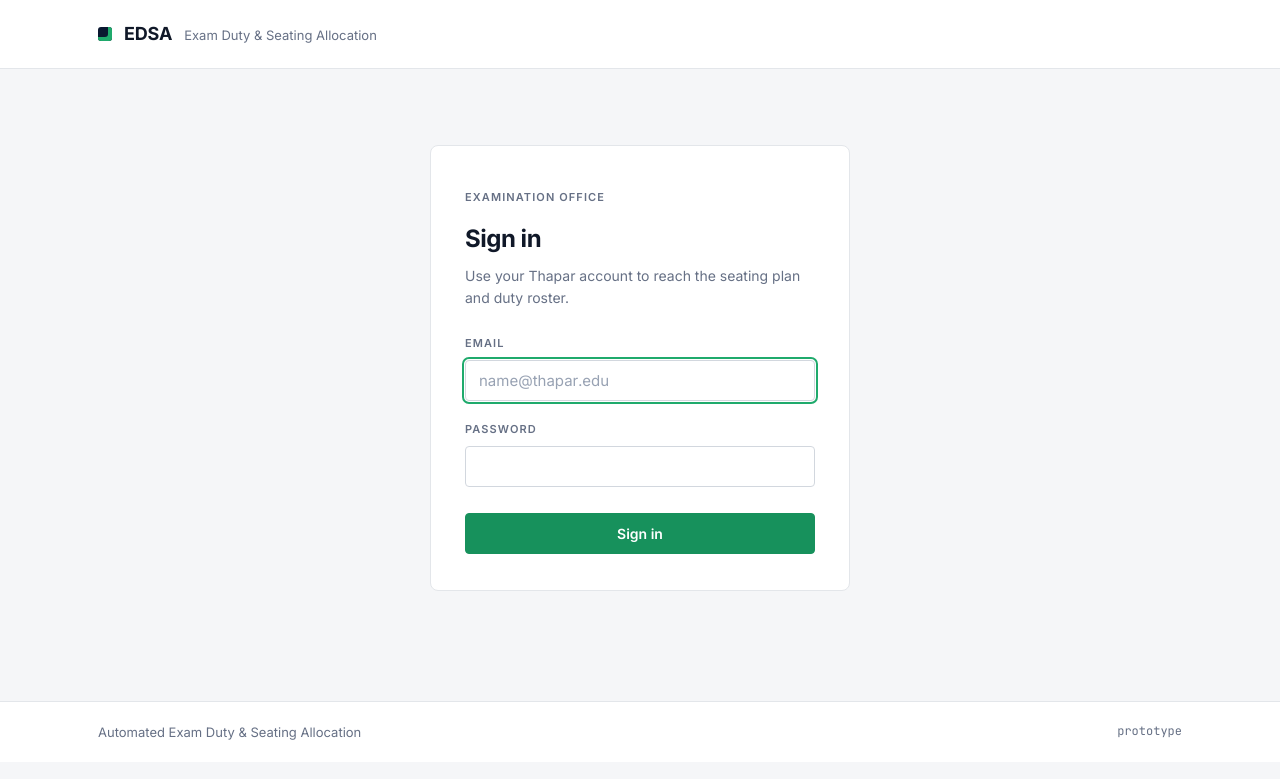
After one commit to rahilkapoor25-web/edsa, a Spring Boot app: page /login in a window 1280 px wide. The commit adds this page. Shown: the top 779 px of the page. Run offline with Spring Boot 4, Linux system fonts and the light colour scheme.

Commit message:
Add a placeholder sign-in gate
The pages needed someone to name and a way out, so this adds a login page, a
session, and a filter that sends everyone else to it. None of it authenticates
anyone: any address at the institute domain is accepted with any non-empty
password, nothing is verified and no account exists. That is called out in
CLAUDE.md and on LoginController itself, because a login form that checks nothing
invites the assumption that it checks something. The missing security layer stays
recorded as a scope limitation in the SRS.

The landing page is renamed Data and Run, which is where the sign-in lands and
where running the solver will go.

Session ids are pinned to cookies so they stay out of URLs.

Co-Authored-By: Claude Opus 5 <noreply@anthropic.com>
Claude-Session: https://claude.ai/code/session_01FJ7ehyVgKB69LUXeMUUw4b

```diff
--- /dev/null
+++ b/src/main/java/edsa/web/LoginController.java
@@ -0,0 +1,59 @@
+package edsa.web;
+
+import jakarta.servlet.http.HttpSession;
+
+import org.springframework.stereotype.Controller;
+import org.springframework.ui.Model;
+import org.springframework.web.bind.annotation.GetMapping;
+import org.springframework.web.bind.annotation.PostMapping;
+import org.springframework.web.bind.annotation.RequestParam;
+
+/**
+ * A placeholder gate, not authentication. Any address at the institute's domain is let in
+ * with any password: nothing is verified, no account exists, and no password is ever checked.
+ * It exists so the pages have someone to name and something to clear on the way out. The
+ * missing security layer is recorded as a scope limitation in the SRS; replacing this with
+ * a real login means replacing this class, not extending it.
+ */
+@Controller
+public class LoginController {
+
+    static final String USER_EMAIL = "userEmail";
+
+    private static final String INSTITUTE_DOMAIN = "@thapar.edu";
+    private static final String WRONG_DOMAIN = "Use your @thapar.edu account";
+    private static final String NO_PASSWORD = "Enter your password";
+
+    @GetMapping("/login")
+    public String signInPage() {
+        return "login";
+    }
+
+    @PostMapping("/login")
+    public String signIn(@RequestParam String email, @RequestParam String password,
+                         HttpSession session, Model model) {
+        String address = email.trim().toLowerCase();
+
+        if (!address.endsWith(INSTITUTE_DOMAIN) || address.length() == INSTITUTE_DOMAIN.length()) {
+            return refused(model, email, WRONG_DOMAIN);
+        }
+        if (password.isBlank()) {
+            return refused(model, email, NO_PASSWORD);
+        }
+
+        session.setAttribute(USER_EMAIL, address);
+        return "redirect:/";
+    }
+
+    @GetMapping("/logout")
+    public String signOut(HttpSession session) {
+        session.invalidate();
+        return "redirect:/login";
+    }
+
+    private String refused(Model model, String typedEmail, String problem) {
+        model.addAttribute("email", typedEmail);
+        model.addAttribute("error", problem);
+        return "login";
+    }
+}
--- a/src/main/resources/application.properties
+++ b/src/main/resources/application.properties
@@ -8,3 +8,6 @@ spring.datasource.password=
 
 spring.h2.console.enabled=true
 spring.h2.console.path=/h2-console
+
+# Keep the session id out of URLs.
+server.servlet.session.tracking-modes=cookie
--- a/src/main/resources/static/css/edsa.css
+++ b/src/main/resources/static/css/edsa.css
@@ -14,6 +14,10 @@
     --green-600: #17915c;
     --green-500: #1faa6c;
     --green-300: #5fd39b;
+
+    /* Only for things that went wrong */
+    --red-600: #b42318;
+    --red-400: #f0a9a2;
 
     --surface: #ffffff;
     --canvas: #f5f6f8;
@@ -234,9 +238,18 @@ a.tab:hover {
     border-radius: var(--radius-sm);
     background: var(--green-600);
     color: #fff;
+    font-family: inherit;
     font-size: 14px;
     font-weight: 600;
     text-decoration: none;
+    cursor: pointer;
+}
+
+.button--full {
+    display: block;
+    width: 100%;
+    margin-top: 26px;
+    text-align: center;
 }
 
 .button:hover {
@@ -432,6 +445,75 @@ a.tab:hover {
     white-space: nowrap;
 }
 
+/* ---------- Sign in ---------- */
+
+.signin {
+    display: flex;
+    justify-content: center;
+    padding: 76px var(--gutter) 110px;
+}
+
+.signin__card {
+    width: 100%;
+    max-width: 420px;
+    padding: 32px 34px 36px;
+}
+
+.signin__title {
+    margin: 14px 0 0;
+    font-size: 24px;
+    font-weight: 700;
+    letter-spacing: -0.02em;
+}
+
+.signin__lead {
+    margin: 8px 0 26px;
+    color: var(--ink-500);
+    font-size: 14px;
+}
+
+.field + .field {
+    margin-top: 20px;
+}
+
+.field .label {
+    margin-bottom: 8px;
+}
+
+.input {
+    width: 100%;
+    padding: 10px 13px;
+    border: 1px solid var(--line-strong);
+    border-radius: var(--radius-sm);
+    background: var(--surface);
+    color: var(--ink-900);
+    font-family: inherit;
+    font-size: 15px;
+}
+
+.input::placeholder {
+    color: var(--ink-400);
+}
+
+.input:focus-visible {
+    outline: 2px solid var(--green-500);
+    outline-offset: 1px;
+}
+
+.input--error {
+    border-color: var(--red-400);
+}
+
+.input--error:focus-visible {
+    outline-color: var(--red-600);
+}
+
+.field__error {
+    margin: 9px 0 0;
+    color: var(--red-600);
+    font-size: 13px;
+}
+
 /* ---------- Footer ---------- */
 
 .footer {
--- a/src/main/resources/templates/home.html
+++ b/src/main/resources/templates/data-and-run.html
@@ -1,6 +1,6 @@
 <!DOCTYPE html>
 <html lang="en" xmlns:th="http://www.thymeleaf.org"
-      th:replace="~{layout :: page('Overview', 'overview', ~{:: main})}">
+      th:replace="~{layout :: page('Data and Run', 'data-and-run', ~{:: main})}">
 <body>
 
 <main th:fragment="main">
--- a/src/main/resources/templates/layout.html
+++ b/src/main/resources/templates/layout.html
@@ -12,6 +12,8 @@
 </head>
 <body>
 
+<!-- Signed out, there is nobody to name and nowhere to navigate, so the header carries the
+     brand alone. -->
 <header class="masthead">
     <div class="masthead__bar shell">
         <a class="brand" th:href="@{/}">
@@ -19,16 +21,16 @@
             <span class="brand__name">EDSA</span>
             <span class="brand__expansion">Exam Duty &amp; Seating Allocation</span>
         </a>
-        <div class="session">
-            <span class="session__user" th:text="${userName} ?: 'Coordinator'">Coordinator</span>
+        <div class="session" th:if="${session.userEmail}">
+            <span class="session__user mono" th:text="${session.userEmail}">coordinator@thapar.edu</span>
             <a class="session__logout" th:href="@{/logout}">Log out</a>
         </div>
     </div>
 
-    <nav class="tabs" aria-label="Sections">
+    <nav class="tabs" aria-label="Sections" th:if="${session.userEmail}">
         <div class="tabs__inner shell">
-            <a class="tab" th:classappend="${activeTab == 'overview'} ? 'tab--active'"
-               th:href="@{/}">Overview</a>
+            <a class="tab" th:classappend="${activeTab == 'data-and-run'} ? 'tab--active'"
+               th:href="@{/}">Data and Run</a>
             <span class="tab tab--soon" title="Not built yet">Import</span>
             <span class="tab tab--soon" title="Not built yet">Solve</span>
             <span class="tab tab--soon" title="Not built yet">Plan viewer</span>
--- /dev/null
+++ b/src/main/resources/templates/login.html
@@ -0,0 +1,33 @@
+<!DOCTYPE html>
+<html lang="en" xmlns:th="http://www.thymeleaf.org"
+      th:replace="~{layout :: page('Sign in', 'none', ~{:: main})}">
+<body>
+
+<main th:fragment="main" class="signin">
+    <div class="signin__card card">
+        <p class="label">Examination office</p>
+        <h1 class="signin__title">Sign in</h1>
+        <p class="signin__lead">Use your Thapar account to reach the seating plan and duty roster.</p>
+
+        <form method="post" th:action="@{/login}" novalidate>
+            <div class="field">
+                <label class="label" for="email">Email</label>
+                <input class="input mono" th:classappend="${error} ? 'input--error'"
+                       type="email" id="email" name="email" autocomplete="username"
+                       placeholder="name@thapar.edu" th:value="${email}" autofocus>
+                <p class="field__error" th:if="${error}" th:text="${error}">Use your @thapar.edu account</p>
+            </div>
+
+            <div class="field">
+                <label class="label" for="password">Password</label>
+                <input class="input" type="password" id="password" name="password"
+                       autocomplete="current-password">
+            </div>
+
+            <button class="button button--full" type="submit">Sign in</button>
+        </form>
+    </div>
+</main>
+
+</body>
+</html>
```
Also changed, not shown: CLAUDE.md (+15 -1 lines), src/main/java/edsa/web/DataAndRunController.java (renamed from src/main/java/edsa/web/OverviewController.java, +3 -9 lines), src/main/java/edsa/web/SignedInFilter.java (added, +45 -0 lines), 1 other file.
